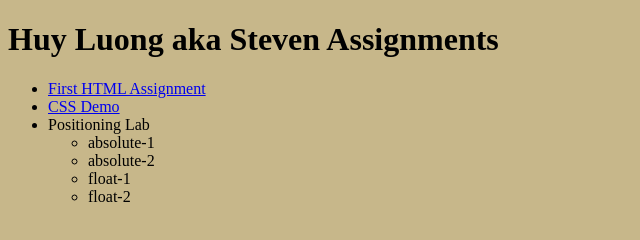
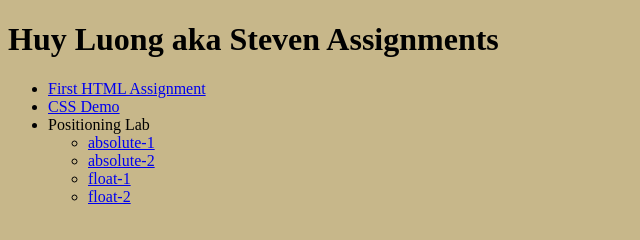
Before and after one commit to hgluong221205/ifsc-1310, a plain HTML site: page index.html in a window 1280 px wide. Shown: the whole page, without its empty margins (0-640 px from the left). Drawn offline with Linux system fonts and the light colour scheme.

Commit message:
Typo Fixed

```diff
--- a/index.html
+++ b/index.html
@@ -17,10 +17,10 @@
       <li><a href="css-demo/index.html">CSS Demo</a></li>
       <li>Positioning Lab
         <ul>
-          <li><a href="positioning-lab/absolute-1.html"></a>absolute-1</li>
-          <li><a href="positioning-lab/absolute-2.html"></a>absolute-2</li>
-          <li><a href="positioning-lab/float-1.html"></a>float-1</li>
-          <li><a href="positioning-lab/float-2.html"></a>float-2</li>
+          <li><a href="positioning-lab/absolute-1.html">absolute-1</a></li>
+          <li><a href="positioning-lab/absolute-2.html">absolute-2</a></li>
+          <li><a href="positioning-lab/float-1.html">float-1</a></li>
+          <li><a href="positioning-lab/float-2.html">float-2</a></li>
         </ul>
       </li>
      </ul>
```
